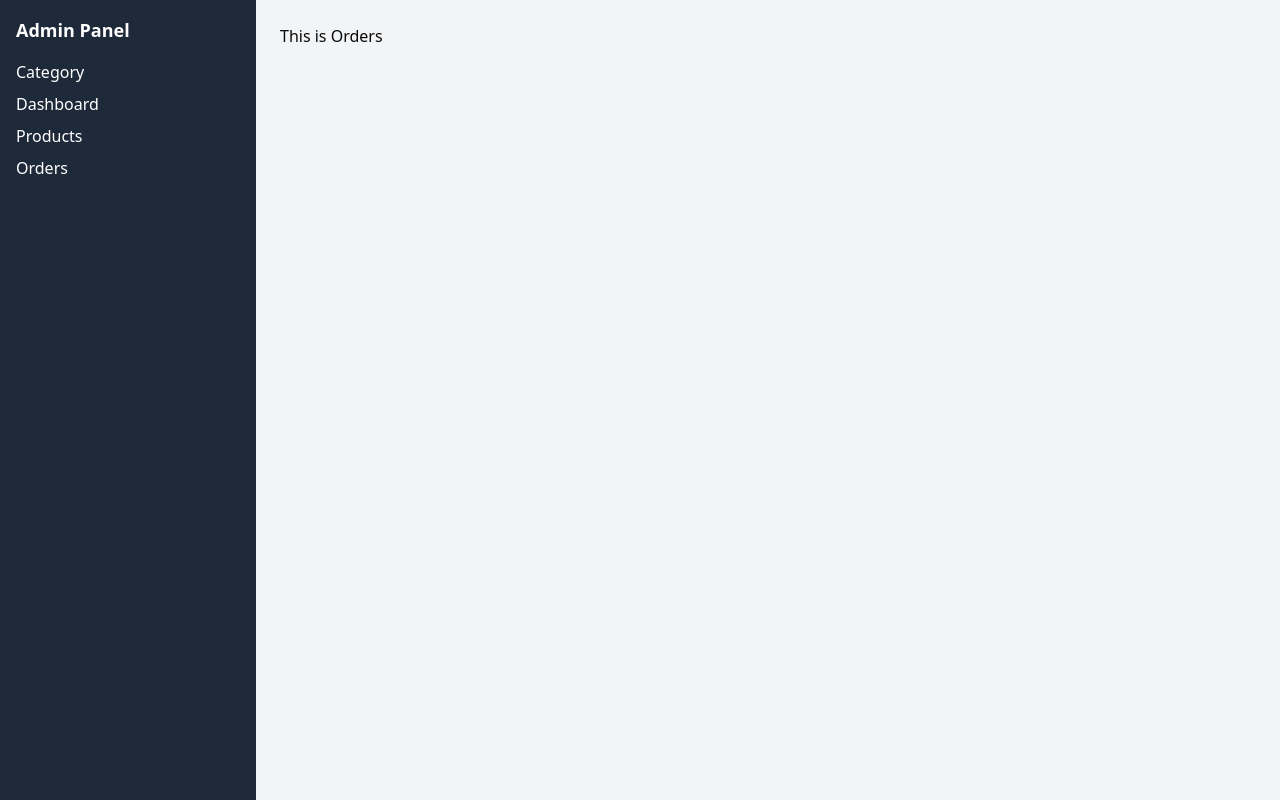
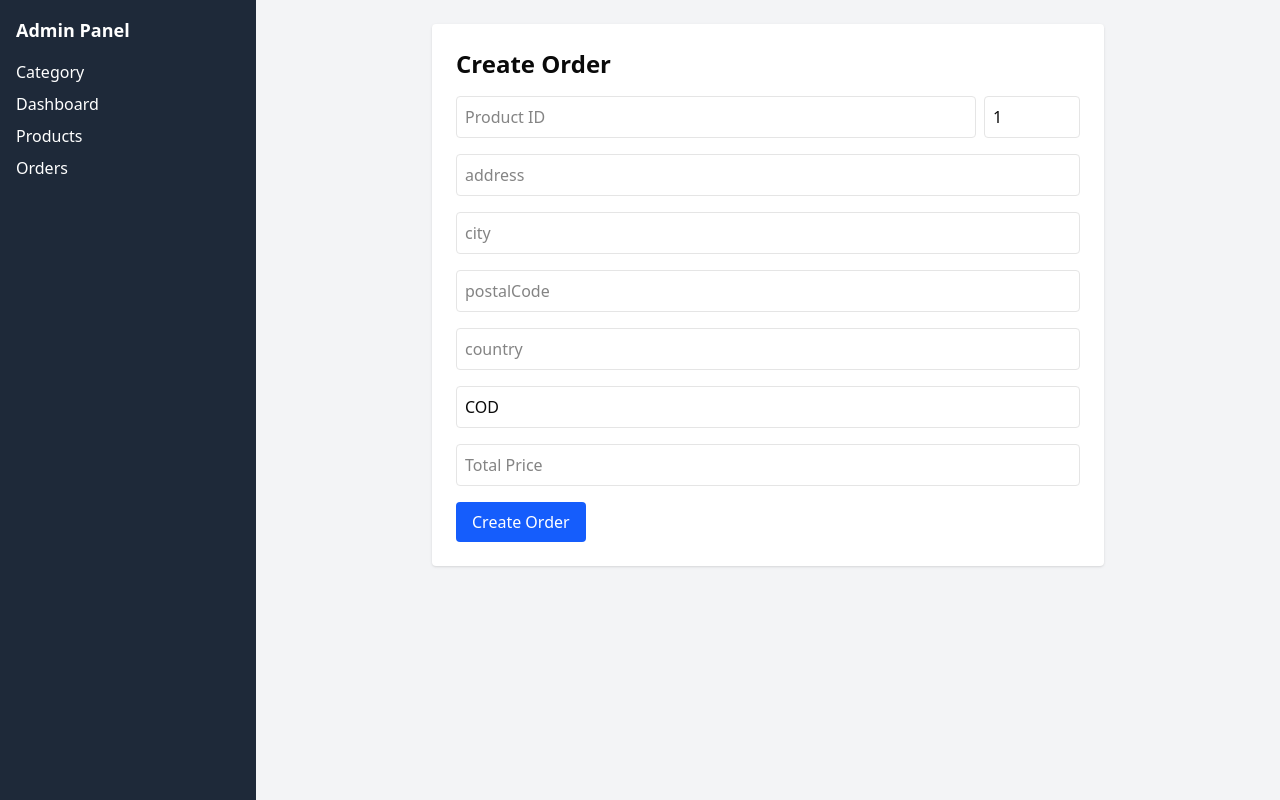
Before and after one commit to Ajit180/Admin-Dashboard, a React (Vite) app: page /admin/orders in a window 1280 px wide. Built offline with nearby package versions, Linux system fonts and the light colour scheme; no server answers; sample sign-in values are in the browser's storage.

Commit message:
Added Create Order

```diff
--- /dev/null
+++ b/src/api/orders/index.js
@@ -0,0 +1,27 @@
+// src/api/order/index.js
+import axios from "@/config/axiosconfig";
+
+export const CreateOrderRequest = async ({ products, shippingAddress, paymentMethod, totalPrice, token }) => {
+  try {
+    const response = await axios.post(
+      "/order/createorder",
+      {
+        products,
+        shippingAddress,
+        paymentMethod,
+        totalPrice,
+      },
+      {
+        headers: {
+          "x-access-token": token,
+        },
+      }
+    );
+
+    console.log("✅ Order created:", response.data);
+    return response.data;
+  } catch (error) {
+    console.error("❌ Error in creating order:", error.response?.data || error.message);
+    throw error.response?.data || error;
+  }
+};
--- /dev/null
+++ b/src/hooks/api/order/useCreateOrders.js
@@ -0,0 +1,29 @@
+// src/hooks/api/Order/useCreateOrder.js
+import { useMutation } from "@tanstack/react-query";
+import { CreateOrderRequest } from "@/api/orders";
+import useAuthStore from "@/hooks/Store/useAuth"; // assumes you have useAuth() for token
+
+export const useCreateOrder = () => {
+  const { token } = useAuthStore(); // get token from auth context or state
+
+  const {
+    mutateAsync: CreateOrderMutation,
+    isPending,
+    isSuccess,
+    error,
+  } = useMutation({
+    mutationFn: (data) => CreateOrderRequest({ ...data, token }),
+    onSuccess: (response) => {
+      console.log("✅ Order Created Successfully:", response);
+      // You can add toast here or redirect, etc.
+    },
+
+    // ❌ Handle error here
+    onError: (error) => {
+      console.error("❌ Failed to create order:", error);
+      // You can show toast or error message here
+    },
+  });
+
+  return { CreateOrderMutation, isPending, isSuccess, error };
+};
--- a/src/pages/Admin/Orders.jsx
+++ b/src/pages/Admin/Orders.jsx
@@ -1,11 +1,128 @@
-import React from 'react'
+import React, { useState, useEffect } from "react";
+import { useCreateOrder } from "@/hooks/api/order/useCreateOrders";
 
-const Orders = () => {
+const CreateOrder = () => {
+  const [orderForm, setOrderForm] = useState({
+    products: [
+      { product: "", quantity: 1 },
+    ],
+    shippingAddress: {
+      address: "",
+      city: "",
+      postalCode: "",
+      country: "",
+    },
+    paymentMethod: "COD",
+    totalPrice: "",
+  });
+
+  const { CreateOrderMutation, isPending, isSuccess, error } = useCreateOrder();
+
+  const handleChange = (e, index, key) => {
+    const updatedProducts = [...orderForm.products];
+    updatedProducts[index][key] = e.target.value;
+    setOrderForm({ ...orderForm, products: updatedProducts });
+  };
+
+  const handleSubmit = async (e) => {
+    e.preventDefault();
+    await CreateOrderMutation(orderForm);
+  };
+
+  useEffect(() => {
+    if (isSuccess) {
+      alert("✅ Order placed successfully!");
+      setOrderForm({
+        products: [{ product: "", quantity: 1 }],
+        shippingAddress: {
+          address: "",
+          city: "",
+          postalCode: "",
+          country: "",
+        },
+        paymentMethod: "COD",
+        totalPrice: "",
+      });
+    }
+  }, [isSuccess]);
+
   return (
-    <div>
-      This is Orders
+    <div className="max-w-2xl mx-auto bg-white p-6 shadow rounded">
+      <h2 className="text-2xl font-bold mb-4">Create Order</h2>
+      <form onSubmit={handleSubmit} className="space-y-4">
+
+        {orderForm.products.map((item, idx) => (
+          <div key={idx} className="flex gap-2 items-center">
+            <input
+              type="text"
+              placeholder="Product ID"
+              value={item.product}
+              onChange={(e) => handleChange(e, idx, "product")}
+              className="flex-1 border p-2 rounded"
+              required
+            />
+            <input
+              type="number"
+              placeholder="Quantity"
+              value={item.quantity}
+              onChange={(e) => handleChange(e, idx, "quantity")}
+              className="w-24 border p-2 rounded"
+              required
+            />
+          </div>
+        ))}
+
+        {/* Shipping Address */}
+        {["address", "city", "postalCode", "country"].map((field) => (
+          <input
+            key={field}
+            type="text"
+            placeholder={field}
+            value={orderForm.shippingAddress[field]}
+            onChange={(e) =>
+              setOrderForm({
+                ...orderForm,
+                shippingAddress: {
+                  ...orderForm.shippingAddress,
+                  [field]: e.target.value,
+                },
+              })
+            }
+            className="w-full border p-2 rounded"
+            required
+          />
+        ))}
+
+        <input
+          type="text"
+          placeholder="Payment Method (e.g. COD)"
+          value={orderForm.paymentMethod}
+          onChange={(e) => setOrderForm({ ...orderForm, paymentMethod: e.target.value })}
+          className="w-full border p-2 rounded"
+          required
+        />
+
+        <input
+          type="number"
+          placeholder="Total Price"
+          value={orderForm.totalPrice}
+          onChange={(e) => setOrderForm({ ...orderForm, totalPrice: e.target.value })}
+          className="w-full border p-2 rounded"
+          required
+        />
+
+        <button
+          type="submit"
+          className="bg-blue-600 text-white px-4 py-2 rounded hover:bg-blue-700"
+          disabled={isPending}
+        >
+          {isPending ? "Creating Order..." : "Create Order"}
+        </button>
+
+        {error && <p className="text-red-500 mt-2">{error.message || "Something went wrong"}</p>}
+      </form>
     </div>
-  )
-}
+  );
+};
 
-export default Orders
+export default CreateOrder;
```
